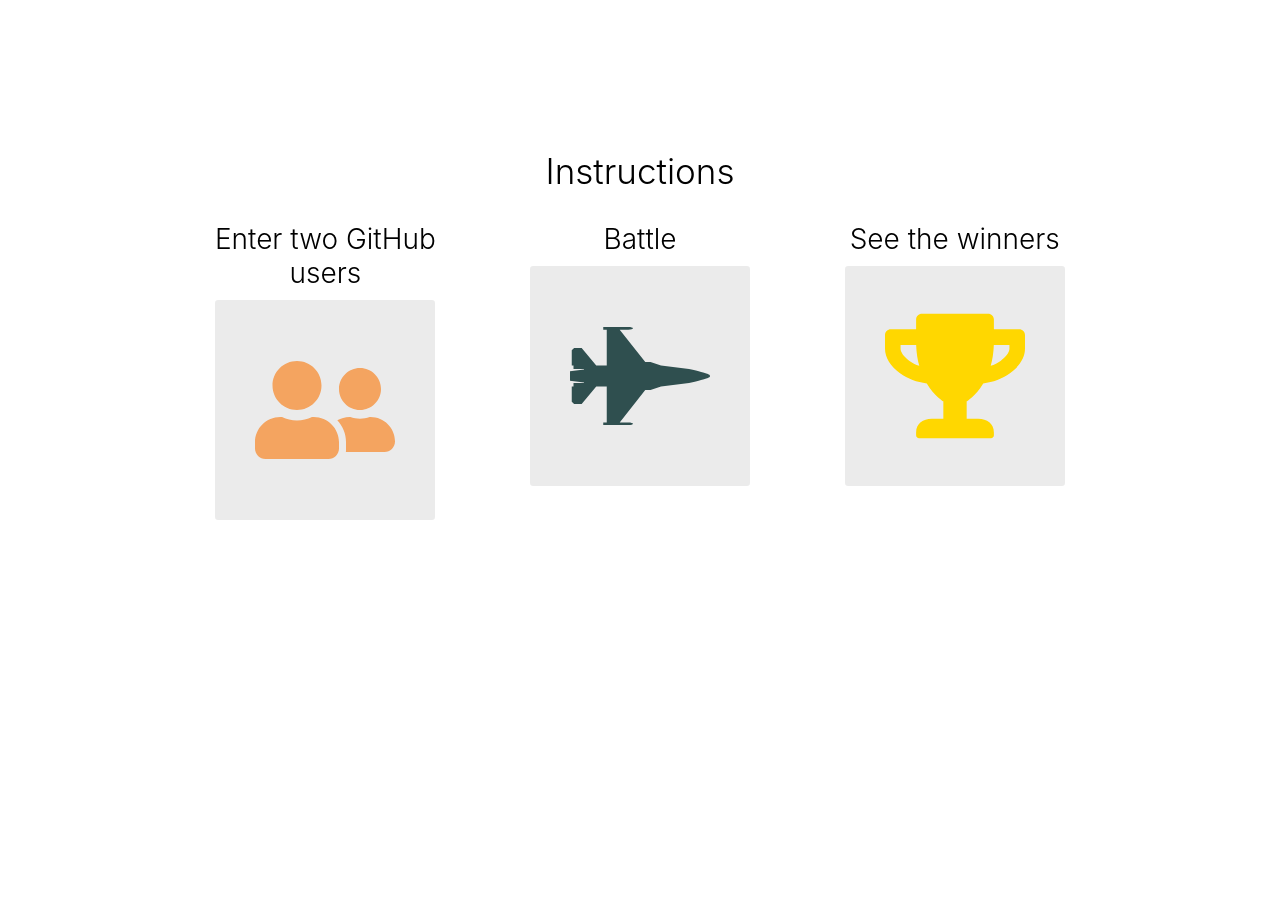
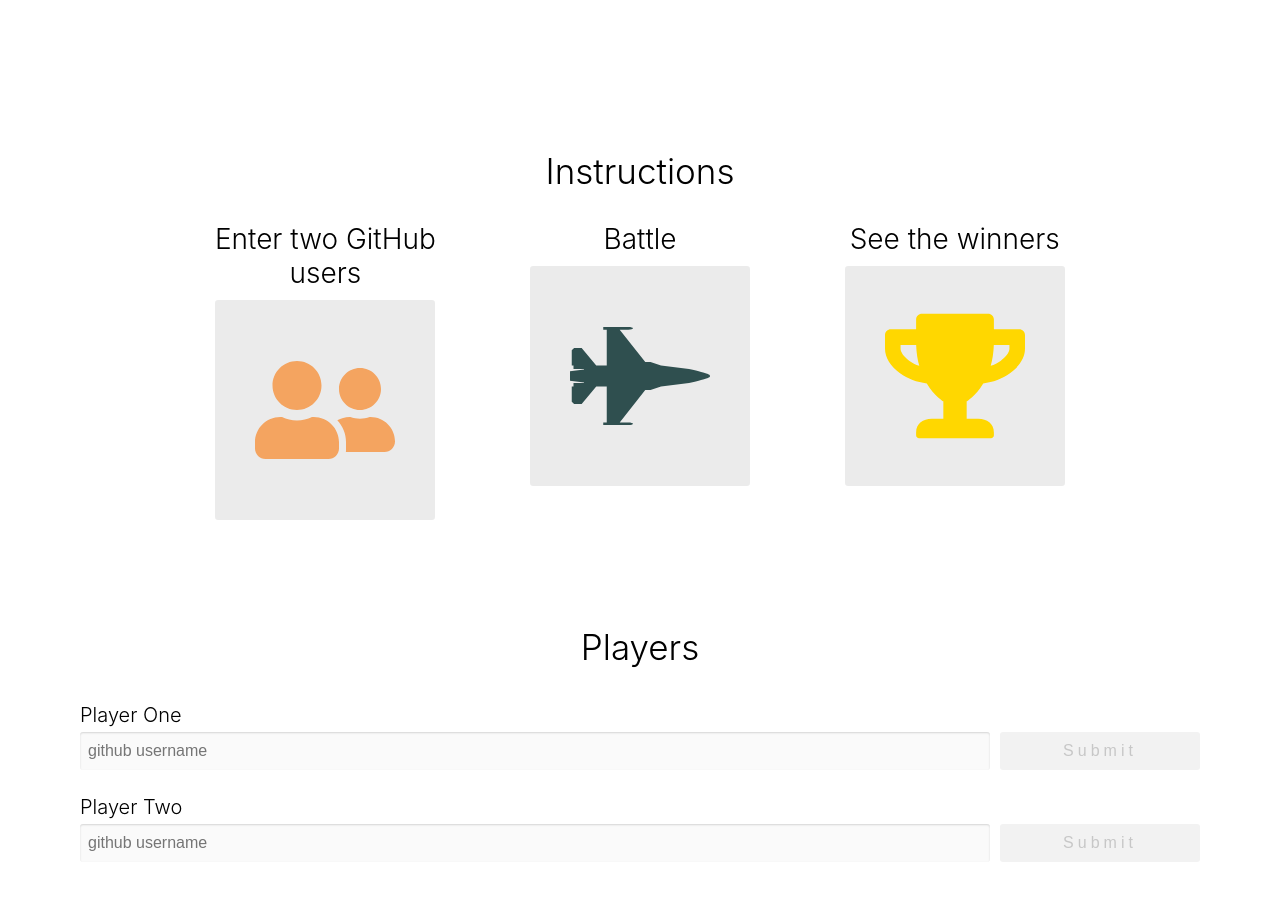
Before and after one commit to dekisr/uidotdevcourses, a React app in the folder github-battle/: page / in a window 1280 px wide. Before the commit the page ends 800 px from the top, so only its background shows below. Built offline with nearby package versions, Linux system fonts and the light colour scheme.

Commit message:
Update github-battle - Render PlayerInput

```diff
--- a/github-battle/app/components/Battle.js
+++ b/github-battle/app/components/Battle.js
@@ -66,7 +66,7 @@
             disabled={!this.state.username}
             className="btn dark-btn"
           >
-            Battle
+            Submit
           </button>
         </div>
       </form>
@@ -79,14 +79,46 @@
 }
 
 export default class Battle extends React.Component {
+  constructor(props) {
+    super(props)
+
+    this.state = {
+      playerOne: null,
+      playerTwo: null
+    }
+
+    this.handleSubmit = this.handleSubmit.bind(this)
+  }
+  handleSubmit(id, player) {
+    this.setState({
+      [id]: player
+    })
+  }
+
   render() {
+    const { playerOne, playerTwo } = this.state
     return (
       <React.Fragment>
         <Instructions />
-        {/* <PlayerInput
-          label="Label!"
-          onSubmit={(value) => console.log('value: ', value)}
-        /> */}
+        <div className="players-container">
+          <h1 className="center-text header-lg">Players</h1>
+          <div className="row space-around">
+            {playerOne === null && (
+              <PlayerInput
+                label="Player One"
+                onSubmit={(player) => this.handleSubmit('playerOne', player)}
+              />
+            )}
+          </div>
+          <div className="row space-around">
+            {playerTwo === null && (
+              <PlayerInput
+                label="Player Two"
+                onSubmit={(player) => this.handleSubmit('playerTwo', player)}
+              />
+            )}
+          </div>
+        </div>
       </React.Fragment>
     )
   }
--- a/github-battle/app/index.css
+++ b/github-battle/app/index.css
@@ -209,3 +209,7 @@
   background: #f2f2f2;
   color: #c7c7c7;
 }
+
+.players-container {
+  margin: 100px 0;
+}
```
